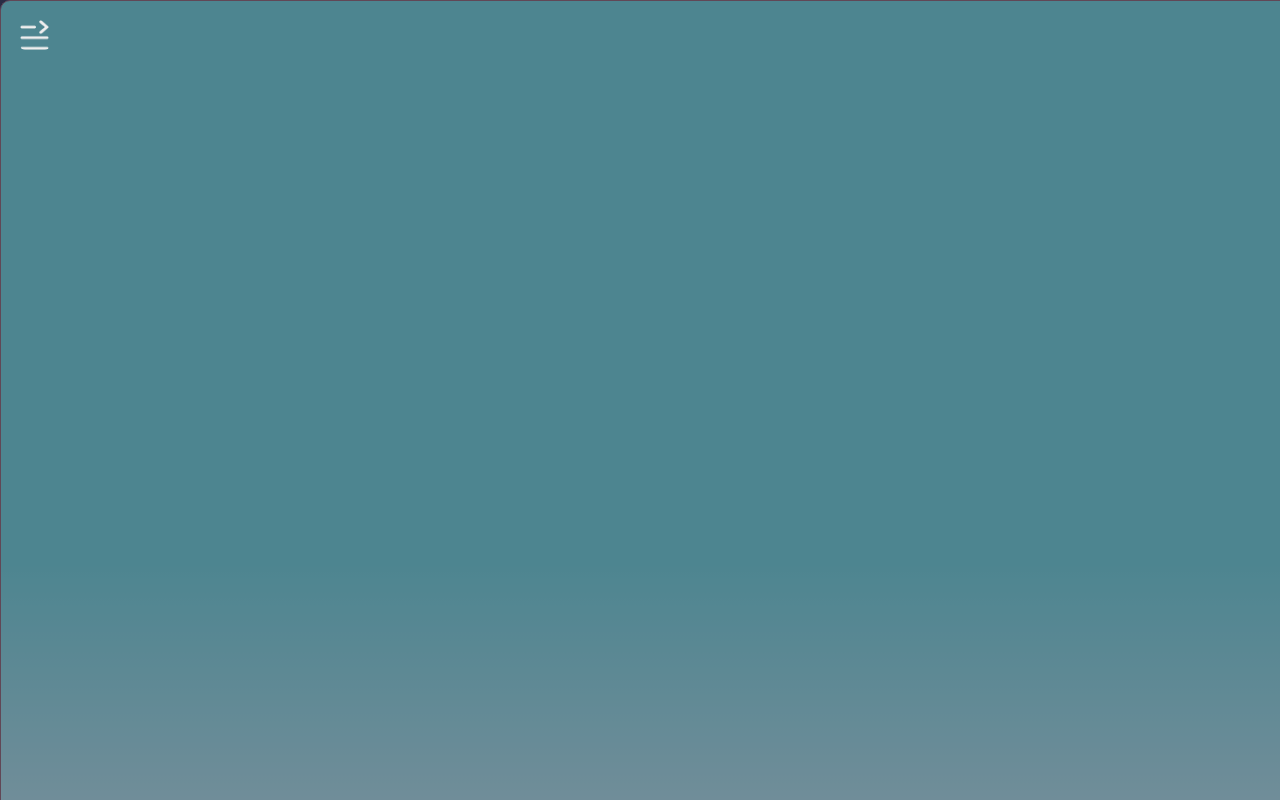
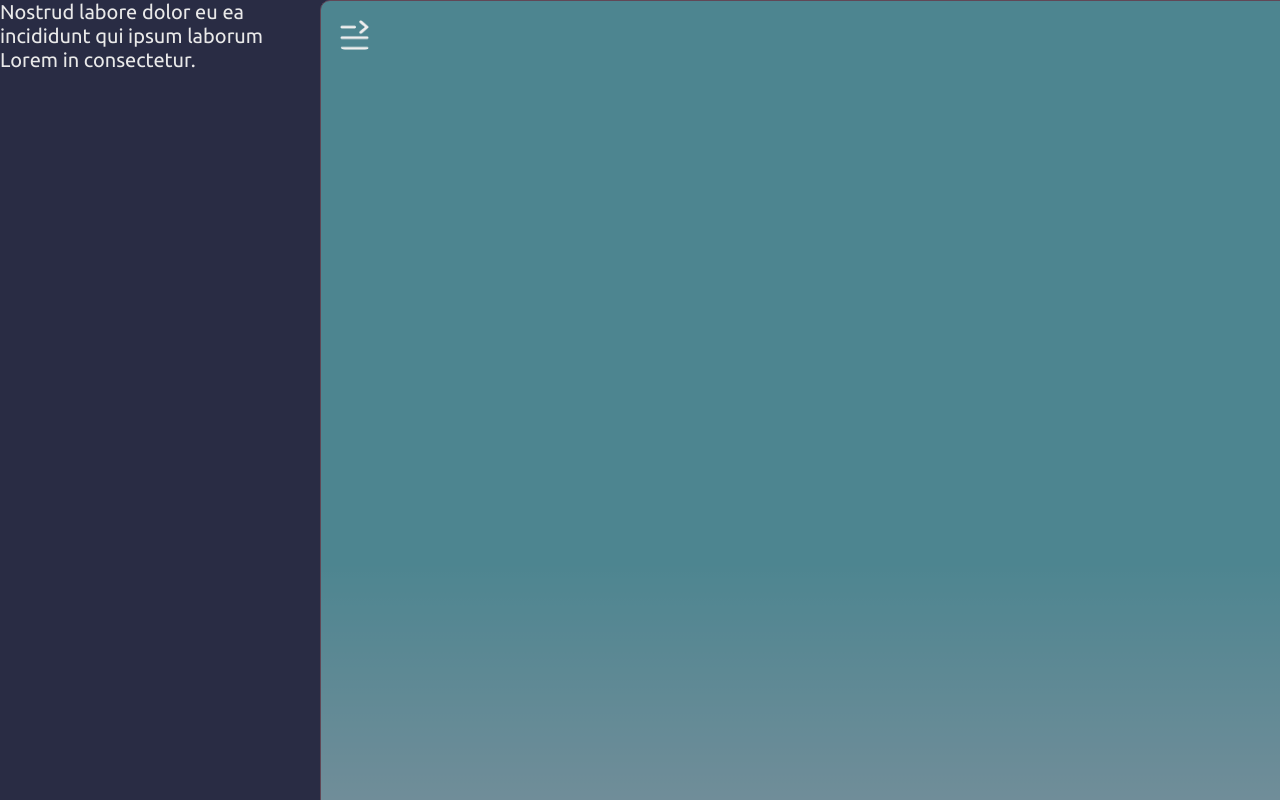
Before and after one commit to TINF21B2-Software-Engineering-TuDU/TuDu-Frontend, a SvelteKit app: page / in a window 1280 px wide. Built offline with nearby package versions, Linux system fonts and the light colour scheme; no server answers.

Commit message:
introduce sidebar

```diff
--- a/src/routes/+layout.svelte
+++ b/src/routes/+layout.svelte
@@ -5,10 +5,14 @@
 	import './style.css';
 </script>
 
+<div id="supercontainer">
+	<aside>Nostrud labore dolor eu ea incididunt qui ipsum laborum Lorem in consectetur.</aside>
+
 	<div class="page">
 		<div class="background" id="bg-layer-1" />
 		<div class="background" id="bg-layer-2" />
 
+		<div class="pagecontent">
 			<Icon
 				name="SIDEBAR-EXPAND"
 				width="30px"
@@ -19,23 +23,40 @@
 
 			<main tabindex="-1"><slot /></main>
 		</div>
+	</div>
+</div>
 
 <style>
+	#supercontainer {
+		display: flex;
+		flex-direction: row;
+		flex: 1;
+
+		position: fixed;
+		bottom: 0;
+		top: 0;
+		right: 0;
+		left: 0;
+	}
+
+	aside {
+		width: 20rem;
+	}
+
 	.page {
 		display: flex;
 		flex-direction: row;
 		flex: 1;
+	}
 
-		/* Fix screen exactly without scrolling */
-		position: fixed;
-		top: 0;
-		bottom: 0;
-		left: 0;
-		right: 0;
-
+	.pagecontent {
+		display: flex;
+		flex-direction: column;
+		flex: 1;
+		padding: 20px;
 		margin: none;
-		padding: 20px;
 		gap: 40px;
+		position: relative;
 	}
 
 	main {
@@ -54,8 +75,6 @@
 
 	.background {
 		position: absolute;
-		top: 0;
-		left: 0;
 		width: 100%;
 		height: 100%;
 
```
Lines whose indentation alone changed are shown as unchanged.
